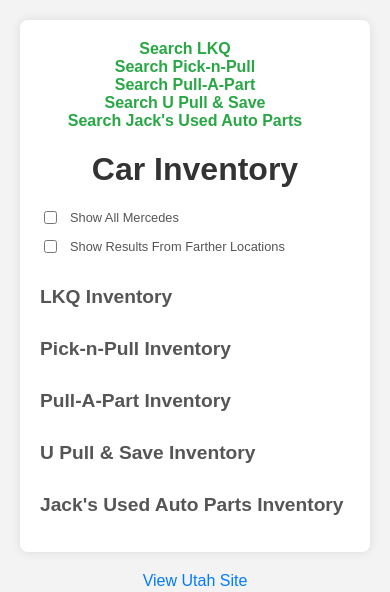
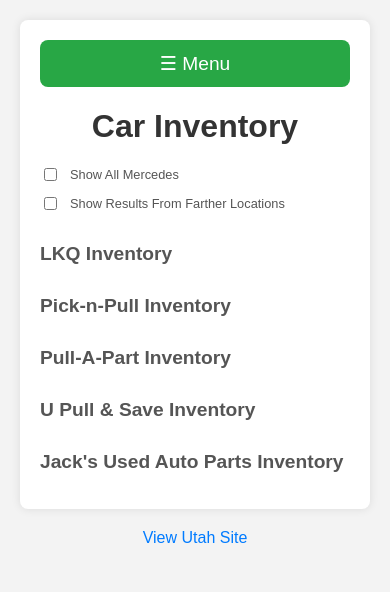
Before and after one commit to trevormcclellan/junkyard-frontend, a Flask app: page / in a window 390 px wide. Shown: the top 592 px of the page. Run offline with Flask 3, Linux system fonts and the light colour scheme; a database or web service that is not in the repository returns one stand-in record (values such as "Sample title").

Commit message:
Made nav link styling look better

```diff
--- a/main/templates/main/index.html
+++ b/main/templates/main/index.html
@@ -145,25 +145,87 @@
             }
         }
 
+        .nav-container {
+            max-width: 800px;
+            margin: 0 auto 20px;
+        }
+
+        .nav-toggle {
+            display: none;
+            background-color: #28a745;
+            color: white;
+            font-size: 1.2rem;
+            padding: 12px 16px;
+            border: none;
+            border-radius: 8px;
+            width: 100%;
+            margin-bottom: 10px;
+            cursor: pointer;
+        }
+
         .nav-links {
             display: flex;
-            flex-direction: column;
+            flex-direction: row;
             align-items: center;
-            margin-bottom: 20px;
+            gap: 10px;
+            padding: 0px 30px;
         }
 
         .nav-links a {
-            margin-right: 20px;
+            padding: 0px 10px;
+            font-size: 1.1rem;
+            font-weight: bold;
             text-decoration: none;
-            font-weight: bold;
             color: #28a745;
-            transition: color 0.3s ease;
+            background-color: #e9f5ec;
+            border-radius: 8px;
+            width: 100%;
+            text-align: center;
+            box-shadow: 0 1px 3px rgba(0,0,0,0.1);
+            transition: background-color 0.2s, transform 0.2s;
+            max-width: none;
+            min-height: 80px;
+            display: flex;
+            align-items: center;
+            justify-content: center;
         }
 
         .nav-links a:hover {
-            color: #218838;
-            /* Darker green for hover effect */
-            text-decoration: underline;
+            background-color: #d4edda;
+            transform: scale(1.02);
+        }
+
+        /* Show toggle button and collapse menu on smaller screens */
+        @media (max-width: 768px) {
+            .nav-toggle {
+                display: block;
+            }
+
+            .nav-links {
+                display: none;
+                flex-direction: column;
+            }
+
+            .nav-links a {
+                display: block;
+                padding: 14px 20px;
+                font-size: 1.1rem;
+                font-weight: bold;
+                text-decoration: none;
+                color: #28a745;
+                background-color: #e9f5ec;
+                border-radius: 8px;
+                width: 100%;
+                max-width: 400px;
+                min-height: auto;
+                text-align: center;
+                box-shadow: 0 1px 3px rgba(0,0,0,0.1);
+                transition: background-color 0.2s, transform 0.2s;
+            }
+
+            .nav-links.show {
+                display: flex;
+            }
         }
 
         input[type="checkbox"] {
@@ -175,12 +237,15 @@
 
 <body>
     <div class="container">
-        <div class="nav-links">
-            <a href="{{ url_for('main.junkyard_page', yard_name='lkq') }}">Search LKQ</a>
-            <a href="{{ url_for('main.junkyard_page', yard_name='picknpull') }}">Search Pick-n-Pull</a>
-            <a href="{{ url_for('main.junkyard_page', yard_name='pullapart') }}">Search Pull-A-Part</a>
-            <a href="{{ url_for('main.junkyard_page', yard_name='upullandsave') }}">Search U Pull & Save</a>
-            <a href="{{ url_for('main.junkyard_page', yard_name='jacks') }}">Search Jack's Used Auto Parts</a>
+        <div class="nav-container">
+            <button class="nav-toggle" onclick="toggleMenu()">☰ Menu</button>
+            <div class="nav-links" id="navLinks">
+                <a href="{{ url_for('main.junkyard_page', yard_name='lkq') }}">Search LKQ</a>
+                <a href="{{ url_for('main.junkyard_page', yard_name='picknpull') }}">Search Pick-n-Pull</a>
+                <a href="{{ url_for('main.junkyard_page', yard_name='pullapart') }}">Search Pull-A-Part</a>
+                <a href="{{ url_for('main.junkyard_page', yard_name='upullandsave') }}">Search U Pull & Save</a>
+                <a href="{{ url_for('main.junkyard_page', yard_name='jacks') }}">Search Jack's Used Auto Parts</a>
+            </div>
         </div>
         <h1>Car Inventory</h1>
         <div style="margin-bottom: 20px;">
@@ -320,6 +385,11 @@
 
     <!-- JavaScript to control modal display -->
     <script>
+        function toggleMenu() {
+            var navLinks = document.getElementById("navLinks");
+            navLinks.classList.toggle("show");
+        }
+
         function applyFilters() {
             const showAllMercedes = document.getElementById('showAllMercedes').checked;
             const showFarLocations = document.getElementById('showFarLocations').checked;
```
